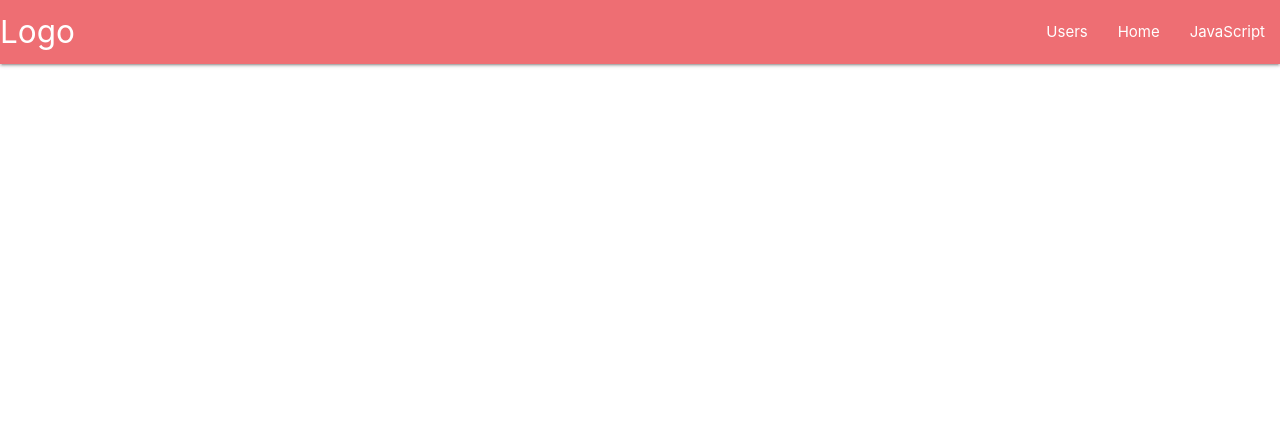
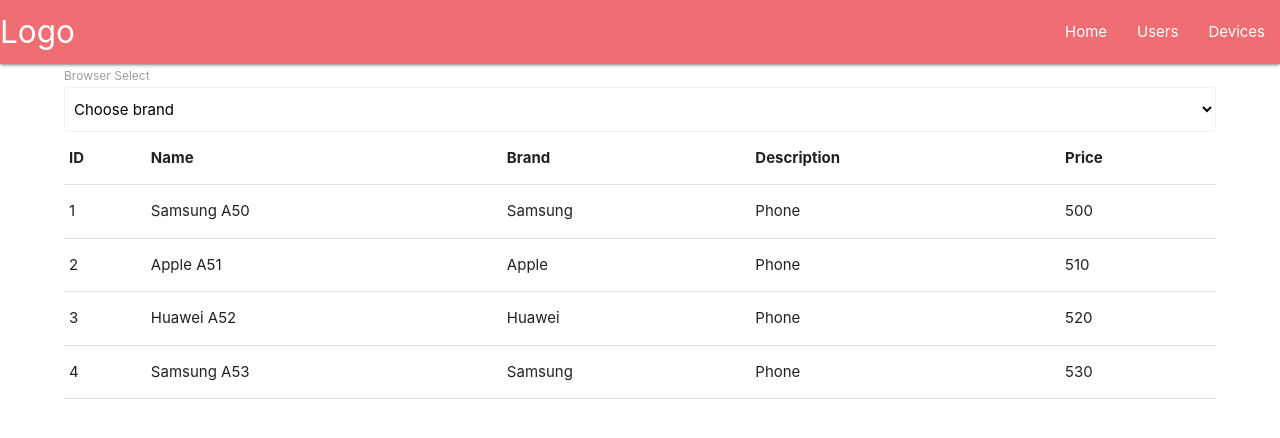
Before and after one commit to Ivan073/react-step, a React (Create React App) app: page /devices in a window 1280 px wide. Shown: the top 438 px of the page. Built offline with nearby package versions, Linux system fonts and the light colour scheme.

Commit message:
DevicesPageImplementation

```diff
--- a/src/components/AppRoutes.jsx
+++ b/src/components/AppRoutes.jsx
@@ -1,13 +1,15 @@
-import React from 'react'
-import {Route, Switch} from 'react-router-dom'
-import Users from '../pages/Users'
+import React from "react";
+import { Route, Switch } from "react-router-dom";
+import Users from "../pages/Users";
+import Devices from "../pages/Devices";
 
 const AppRoutes = () => {
-    return (
-        <Switch>
-            <Route path='/users' component={Users}/>
-        </Switch>
-    )
-}
+  return (
+    <Switch>
+      <Route path="/users" component={Users} />
+      <Route path="/devices" component={Devices} />
+    </Switch>
+  );
+};
 
-export default AppRoutes
+export default AppRoutes;
--- /dev/null
+++ b/src/components/DevicesItem.jsx
@@ -0,0 +1,28 @@
+export const devices = [{
+    id:1,
+    name:"Samsung A50",
+    brand:"Samsung",
+    description: "Phone",
+    price: 500,
+},
+{
+    id:2,
+    name:"Apple A51",
+    brand:"Apple",
+    description: "Phone",
+    price: 510,
+},
+{
+    id:3,
+    name:"Huawei A52",
+    brand:"Huawei",
+    description: "Phone",
+    price: 520,
+},
+{
+    id:4,
+    name:"Samsung A53",
+    brand:"Samsung",
+    description: "Phone",
+    price: 530,
+},]
--- a/src/components/Materialize/NavBar/NavBar.jsx
+++ b/src/components/Materialize/NavBar/NavBar.jsx
@@ -1,19 +1,27 @@
-import React from "react"
-import {Link} from "react-router-dom"
+import React from "react";
+import { Link } from "react-router-dom";
 
 const NavBar = () => {
   return (
     <nav>
       <div className="nav-wrapper">
-        <a href="#" className="brand-logo">Logo</a>
+        <a href="#" className="brand-logo">
+          Logo
+        </a>
         <ul id="nav-mobile" className="right hide-on-med-and-down">
-          <li><Link to='/users'>Users</Link></li>
-          <li><Link to='/'>Home</Link></li>
-          <li><a href="collapsible.html">JavaScript</a></li>
+          <li>
+            <Link to="/">Home</Link>
+          </li>
+          <li>
+            <Link to="/users">Users</Link>
+          </li>
+          <li>
+            <Link to="/devices">Devices</Link>
+          </li>
         </ul>
       </div>
     </nav>
   );
-}
+};
 
 export default NavBar;
--- a/src/components/UserList.jsx
+++ b/src/components/UserList.jsx
@@ -1,41 +1,50 @@
-import React, { useEffect, useState } from 'react'
+import React, { useEffect, useState } from "react";
 
 const UserList = (props) => {
   const [filter, setFilter] = useState(props.children);
-    const onChange = (e) =>{
+  const onChange = (e) => {
     console.log(e.target.value);
     console.log(
-            props.children.filter(
-                (user)=>user.name.toLowerCase().includes(e.target.value.toLowerCase())
+      props.children.filter((user) =>
+        user.name.toLowerCase().includes(e.target.value.toLowerCase())
       )
     );
-        setFilter(props.children.filter(
-            (user)=>user.name.toLowerCase().includes(e.target.value.toLowerCase())
-        ));
+    setFilter(
+      props.children.filter((user) =>
+        user.name.toLowerCase().includes(e.target.value.toLowerCase())
+      )
+    );
+  };
+
+  useEffect(() => {
+    setFilter(props.children);
+  }, [props.children]);
+
+  const getSearch = () => {
+    if (filter) {
+      return filter;
     }
-
-    useEffect(()=>{
-        setFilter(props.children);
-    },[props.children])
-
-    const getSearch = () =>{
-        if(filter){
-            return filter
-        }
-        return props.childred
-    }
+    return props.childred;
+  };
   const userSearch = getSearch();
 
   return (
     <>
-            {props.search && <div class="row s12">
-                <form class="col s12">
-                    <div class="input-field col s12">
-                    <i class="material-icons prefix">search</i>
-                    <textarea id="icon_prefix2" class="materialize-textarea" placeholder="Search" onChange={onChange}></textarea>
+      {props.search && (
+        <div className="row s12">
+          <form className="col s12">
+            <div className="input-field col s12">
+              <i className="material-icons prefix">search</i>
+              <textarea
+                id="icon_prefix2"
+                className="materialize-textarea"
+                placeholder="Search"
+                onChange={onChange}
+              ></textarea>
             </div>
           </form>
-            </div>}
+        </div>
+      )}
 
       <table>
         <thead>
@@ -47,21 +56,27 @@ const UserList = (props) => {
         </thead>
 
         <tbody>
-                { props.children && userSearch.map((user)=>
+          {props.children &&
+            userSearch.map((user) => (
               <tr>
                 <td>{user.name}</td>
                 <td>{user.phone}</td>
-                        <td><i className="material-icons"
-                            onClick ={() => {props.deleteUser(user.id)}}
-                        >delete</i></td>
+                <td>
+                  <i
+                    className="material-icons"
+                    onClick={() => {
+                      props.deleteUser(user.id);
+                    }}
+                  >
+                    delete
+                  </i>
+                </td>
               </tr>
-                )}
-
-
+            ))}
         </tbody>
       </table>
     </>
-    )
-}
+  );
+};
 
-export default UserList
+export default UserList;
--- /dev/null
+++ b/src/pages/Devices.jsx
@@ -0,0 +1,62 @@
+import React, {useEffect, useState} from 'react'
+import { devices } from "../components/DevicesItem";
+import "./PageStyles.css";
+const Devices = (props) => {
+    const [phones, setPhones] = useState(null);
+    useEffect(()=>{
+        setPhones(devices)
+    },[])
+
+
+    const value = [
+        'Apple',
+        'Samsung',
+        'Huawei',
+    ]
+    const onChange = (e) =>{
+        if(e.target.value==""){
+            setPhones(devices);
+        }else
+        setPhones(devices.filter((phone) => phone.brand == e.target.value))
+    }
+
+  return (
+    <div className="container table">
+      <label>Browser Select</label>
+      <select className="browser-default" onChange={onChange}>
+        <option value="">
+          Choose brand
+        </option>
+        {value.map((key) =>(
+            <option key={key} value={key}>{key}</option>
+        ))}
+      </select>
+
+      <table>
+        <thead>
+          <tr>
+            <th>ID</th>
+            <th>Name</th>
+            <th>Brand</th>
+            <th>Description</th>
+            <th>Price</th>
+          </tr>
+        </thead>
+
+        <tbody>
+          {phones && phones.map((device) => (
+            <tr>
+              <td>{device.id}</td>
+              <td>{device.name}</td>
+              <td>{device.brand}</td>
+              <td>{device.description}</td>
+              <td>{device.price}</td>
+            </tr>
+          ))}
+        </tbody>
+      </table>
+    </div>
+  );
+};
+
+export default Devices;
--- /dev/null
+++ b/src/pages/PageStyles.css
@@ -0,0 +1,4 @@
+.table {
+  width: 90vw !important;
+  margin: 0 auto !important;
+}
--- a/src/pages/Users.jsx
+++ b/src/pages/Users.jsx
@@ -1,5 +1,6 @@
 import React, { useState } from "react"
 import UserList from "../components/UserList"
+import "./PageStyles.css";
 
 const Users = () => {
   const [showFormUser, setShowFormUser] = useState(false);
@@ -58,7 +59,7 @@ const Users = () => {
   return (
     <div className="App">
 
-      <div className="container">
+      <div className="container table">
         <div className="row m-1">
           <div className="col s4">
             <a className="waves-effect waves-light btn" onClick={()=>{
```
Also changed, not shown: src/App.js (+11 -11 lines). Lines whose indentation alone changed are shown as unchanged.
